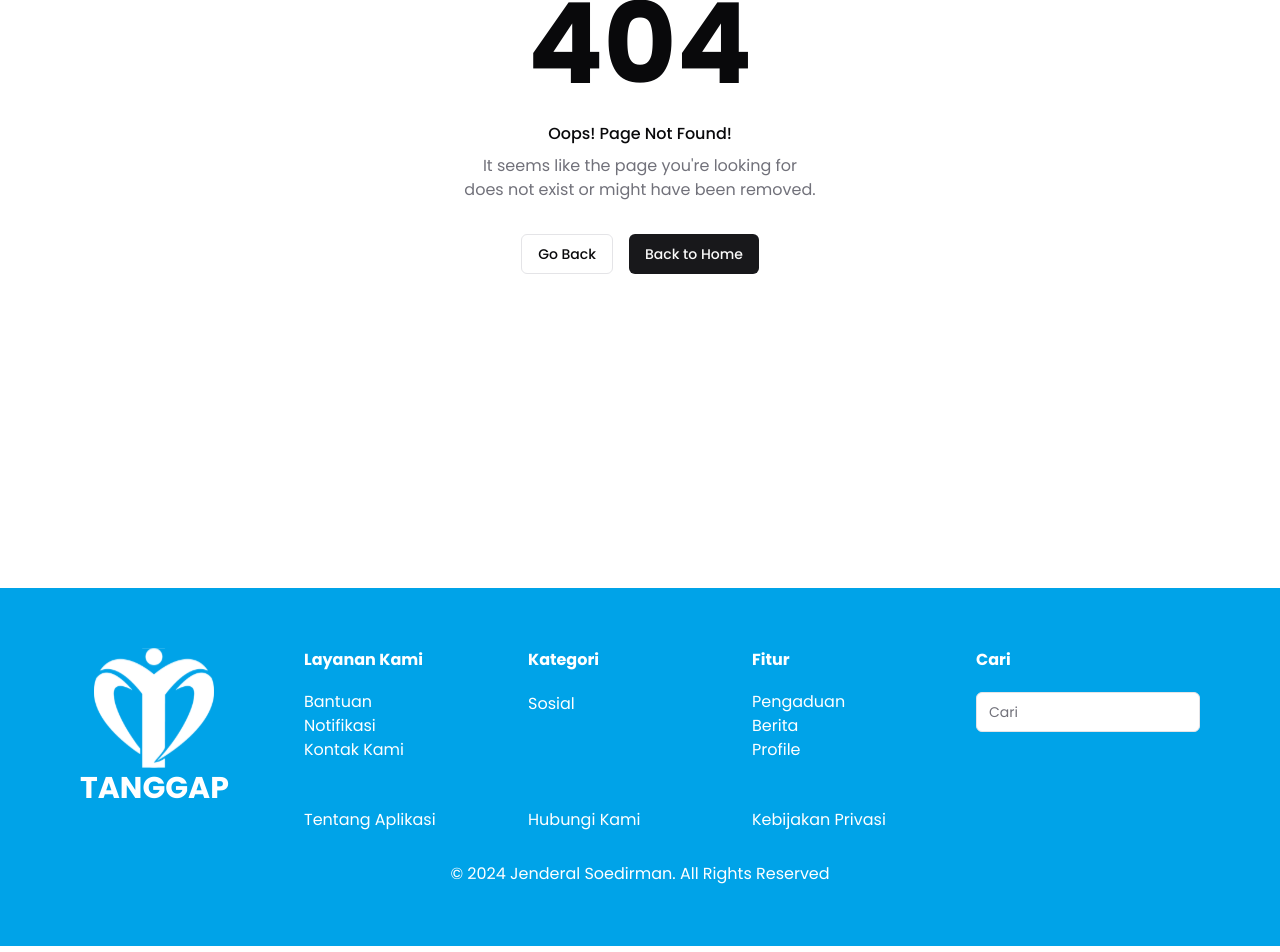
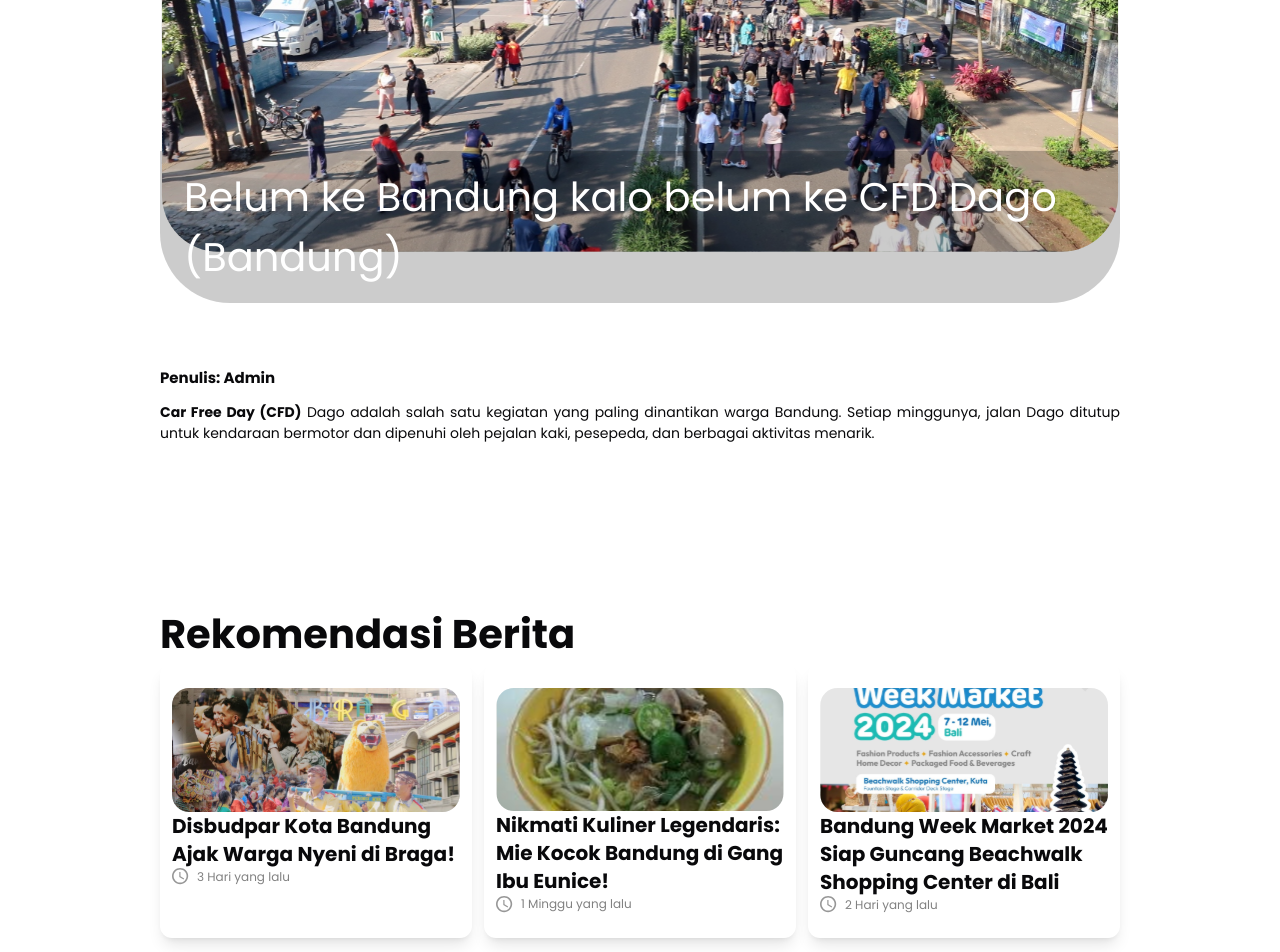
Before and after one commit to ariefhk/tanggap-app, a React (Vite) app: page /berita/2 in a window 1280 px wide. Shown: the part 340-1292 px from the top of the page. Built offline with nearby package versions, Linux system fonts and the light colour scheme.

Commit message:
add detail-news-page and dummy datas

```diff
--- /dev/null
+++ b/src/data/dummyData.js
@@ -0,0 +1,52 @@
+export const news = [
+  {
+    id: 1,
+    img: "/images/Berita/berita1.svg",
+    penulis: "Admin",
+    title:
+      "Kendalikan Inflasi, Kota Bandung Tanam Cabai dan Bawang Serentak di Seluruh Kecamatan",
+    desc: "Untuk mengendalikan inflasi, Pemerintah Kota Bandung melakukan penanaman cabai dan bawang secara serentak di seluruh kecamatan. Langkah ini diharapkan dapat menstabilkan harga dan ketersediaan komoditas tersebut.",
+    time: "10 Jam yang lalu",
+  },
+  {
+    id: 2,
+    img: "/images/Berita/berita2.svg",
+    penulis: "Admin",
+    title: "Belum ke Bandung kalo belum ke CFD Dago (Bandung)",
+    desc: "<b>Car Free Day (CFD)</b> Dago adalah salah satu kegiatan yang paling dinantikan warga Bandung. Setiap minggunya, jalan Dago ditutup untuk kendaraan bermotor dan dipenuhi oleh pejalan kaki, pesepeda, dan berbagai aktivitas menarik.",
+    time: "1 Hari yang lalu",
+  },
+  {
+    id: 3,
+    img: "/images/Berita/berita3.svg",
+    penulis: "Admin",
+    title:
+      "Bandung Week Market 2024 Siap Guncang Beachwalk Shopping Center di Bali",
+    desc: "Acara Bandung Week Market 2024 akan digelar di Beachwalk Shopping Center di Bali. Acara ini akan menghadirkan berbagai produk kreatif dari Bandung, mulai dari fashion hingga kuliner, yang siap memanjakan pengunjung.",
+    time: "2 Hari yang lalu",
+  },
+  {
+    id: 4,
+    img: "/images/Berita/berita4.svg",
+    penulis: "Admin",
+    title: "Disbudpar Kota Bandung Ajak Warga Nyeni di Braga!",
+    desc: "Dinas Kebudayaan dan Pariwisata Kota Bandung mengajak warga untuk berpartisipasi dalam kegiatan seni di Jalan Braga. Acara ini bertujuan untuk mempromosikan seni dan budaya lokal serta memperkuat identitas kota.",
+    time: "3 Hari yang lalu",
+  },
+  {
+    id: 5,
+    img: "/images/Berita/berita5.svg",
+    penulis: "Admin",
+    title: "Nikmati Kuliner Legendaris: Mie Kocok Bandung di Gang Ibu Eunice!",
+    desc: "Mie Kocok Bandung di Gang Ibu Eunice adalah salah satu kuliner legendaris yang wajib dicoba saat berkunjung ke Bandung. Rasanya yang khas dan autentik membuatnya menjadi favorit banyak orang.",
+    time: "1 Minggu yang lalu",
+  },
+  {
+    id: 6,
+    img: "/images/Berita/berita6.svg",
+    penulis: "Admin",
+    title: "Banyak Pasangan Nikah Muda di Bandung, Ini Penyebabnya!",
+    desc: "Tren menikah muda semakin meningkat di Bandung. Artikel ini membahas berbagai faktor yang mempengaruhi keputusan pasangan muda untuk menikah di usia dini, termasuk faktor sosial dan budaya.",
+    time: "5 Jam yang lalu",
+  },
+];
--- /dev/null
+++ b/src/pages/detail-news-page.jsx
@@ -0,0 +1,82 @@
+import { news } from "@/data/dummyData";
+import AppLayout from "@/layouts/app-layout";
+import React from "react";
+import { Link, useParams } from "react-router-dom";
+
+function DetailNewsPage() {
+  const { id } = useParams();
+
+  const newsId = parseInt(id, 10);
+
+  const otherNews = news.filter((item) => item.id !== newsId);
+  const randomNews = otherNews.sort(() => 0.5 - Math.random()).slice(0, 3);
+
+  return (
+    <AppLayout>
+      <div className='relative mx-40 my-10'>
+        <section className='my-10'>
+          {news.map((item) => (
+            <div className='w-full '>
+              {item.id == id && (
+                <div className='relative'>
+                  <img
+                    src={item.img}
+                    alt={item.title}
+                    className='w-full h-[563px]'
+                  />
+                  <div className='absolute bottom-0 left-0 w-full bg-black bg-opacity-20 p-4 rounded-b-[70px] mb-6'>
+                    <p className='text-[40px] text-white px-2'>{item.title}</p>
+                  </div>
+                </div>
+              )}
+            </div>
+          ))}
+        </section>
+
+        <section className='my-10'>
+          {news.map((item) => (
+            <div>
+              {item.id == id && (
+                <div>
+                  <h2 className='text-[15px] font-bold mb-3'>
+                    Penulis: {item.penulis}
+                  </h2>
+                  <p
+                    className='text-[14px] text-justify'
+                    dangerouslySetInnerHTML={{ __html: item.desc }}
+                  />
+                </div>
+              )}
+            </div>
+          ))}
+        </section>
+
+        <section className='my-40'>
+          <h1 className='text-[40px] font-bold'>Rekomendasi Berita</h1>
+          <div className='grid sm:grid-cols-1 md:grid-cols-2 lg:grid-cols-3 gap-[12px]'>
+            {randomNews.map((item) => (
+              <div
+                className='rounded-[12px] shadow-lg px-3 py-[24px] hover:cursor-pointer'
+                key={item.id}
+              >
+                <div className='flex flex-col gap-4'>
+                  <Link to={`/berita/${item.id}`}>
+                    <img src={item.img} alt={item.title} />
+                    <h3 className='text-xl font-bold'>{item.title}</h3>
+                    <p className='text-[18px]'>{item.content}</p>
+                    <div className='flex items-center gap-2'>
+                      <img src='/images/clock-icon.svg' alt='clock' />
+                      <p className='text-[#818181] text-[12px]'>{item.time}</p>
+                    </div>
+                  </Link>
+                </div>
+              </div>
+            ))}
+          </div>
+        </section>
+      </div>
+    </AppLayout>
+  );
+}
+
+export default DetailNewsPage;
--- a/src/pages/news-page.jsx
+++ b/src/pages/news-page.jsx
@@ -1,64 +1,33 @@
-import { Card, CardContent } from "@/components/ui/card";
 import {
   Carousel,
   CarouselContent,
   CarouselItem,
 } from "@/components/ui/carousel";
+import { news } from "@/data/dummyData";
 import AppLayout from "@/layouts/app-layout";
+import { Link } from "react-router-dom";
 
 const NewsPage = () => {
-  const news = [
-    {
-      img: "/images/Berita/berita1.svg",
-      title:
-        "Kendalikan Inflasi, Kota Bandung Tanam Cabai dan Bawang Serentak di Seluruh Kecamatan",
-      time: "10 Jam yang lalu",
-    },
-    {
-      img: "/images/Berita/berita2.svg",
-      title: "Belum ke Bandung kalo belum ke CFD Dago (Bandung)",
-      time: "1 Hari yang lalu",
-    },
-    {
-      img: "/images/Berita/berita3.svg",
-      title:
-        "Bandung Week Market 2024 Siap Guncang Beachwalk Shopping Center di Bali",
-      time: "2 Hari yang lalu",
-    },
-    {
-      img: "/images/Berita/berita4.svg",
-      title: "Disbudpar Kota Bandung Ajak Warga Nyeni di Braga!",
-      time: "3 Hari yang lalu",
-    },
-    {
-      img: "/images/Berita/berita5.svg",
-      title:
-        "Nikmati Kuliner Legendaris: Mie Kocok Bandung di Gang Ibu Eunice!",
-      time: "1 Minggu yang lalu",
-    },
-    {
-      img: "/images/Berita/berita6.svg",
-      title: "Banyak Pasangan Nikah Muda di bandung, Ini Penyebabnya !",
-      time: "5 Jam yang lalu",
-    },
-  ];
-
   return (
     <AppLayout>
       <section className='relative mx-40 my-10'>
-        <Carousel className='w-full'>
+        <Carousel className='w-full hover:cursor-pointer'>
           <CarouselContent>
-            {news.map((news, index) => (
-              <CarouselItem key={index}>
+            {news.map((item) => (
+              <CarouselItem key={item.id}>
                 <div className='relative'>
+                  <Link to={`/berita/${item.id}`} className='block'>
                     <img
-                    src={news.img}
-                    alt={news.title}
+                      src={item.img}
+                      alt={item.title}
                       className='w-full h-[563px]'
                     />
                     <div className='absolute bottom-0 left-0 w-full bg-black bg-opacity-20 p-4 rounded-b-[70px] mb-6'>
-                    <p className='text-[40px] text-white px-2'>{news.title}</p>
+                      <p className='text-[40px] text-white px-2'>
+                        {item.title}
+                      </p>
                     </div>
+                  </Link>
                 </div>
               </CarouselItem>
             ))}
@@ -68,19 +37,21 @@ const NewsPage = () => {
 
       <section>
         <div className='grid sm:grid-cols-1 md:grid-cols-2 lg:grid-cols-3 gap-[12px] mx-40 mb-28'>
-          {news.map((news, index) => (
+          {news.map((item) => (
             <div
-              className='rounded-[12px] shadow-lg px-3 py-[24px]'
-              key={index}
+              className='rounded-[12px] shadow-lg px-3 py-[24px] hover:cursor-pointer'
+              key={item.id}
             >
               <div className='flex flex-col gap-4'>
-                <img src={news.img} alt={news.title} />
-                <h3 className='text-xl font-bold'>{news.title}</h3>
-                <p className='text-[18px]'>{news.content}</p>
+                <Link to={`/berita/${item.id}`}>
+                  <img src={item.img} alt={item.title} />
+                  <h3 className='text-xl font-bold'>{item.title}</h3>
+                  <p className='text-[18px]'>{item.content}</p>
                   <div className='flex items-center gap-2'>
                     <img src='/images/clock-icon.svg' alt='clock' />
-                  <p className='text-[#818181] text-[12px]'>{news.time}</p>
+                    <p className='text-[#818181] text-[12px]'>{item.time}</p>
                   </div>
+                </Link>
               </div>
             </div>
           ))}
--- a/src/route/index.jsx
+++ b/src/route/index.jsx
@@ -9,20 +9,22 @@ import CustomerServicePage from "@/pages/customer-service-page";
 import KebijkanPrivasiPage from "@/pages/kebijakan-privasi-page";
 import ProfilePage from "@/pages/profile-page";
 import PengaduanSayaPage from "@/pages/pengaduan-saya-page";
+import DetailNewsPage from "@/pages/detail-news-page";
 
 const AppRoute = () => {
   return (
     <Routes>
-      <Route path="*" element={<NotFoundPage />} />
-      <Route path="/login" element={<LoginPage />} />
-      <Route path="/register" element={<RegisterPage />} />
-      <Route path="/" element={<HomePage />} />
-      <Route path="/pengaduan" element={<PengaduanPage />} />
-      <Route path="/berita" element={<NewsPage />} />
-      <Route path="/customer-service" element={<CustomerServicePage />} />
-      <Route path="/kebijakan-privasi" element={<KebijkanPrivasiPage />} />
-      <Route path="/profile" element={<ProfilePage />} />
-      <Route path="/pengaduan-saya" element={<PengaduanSayaPage />} />
+      <Route path='*' element={<NotFoundPage />} />
+      <Route path='/login' element={<LoginPage />} />
+      <Route path='/register' element={<RegisterPage />} />
+      <Route path='/' element={<HomePage />} />
+      <Route path='/pengaduan' element={<PengaduanPage />} />
+      <Route path='/berita' element={<NewsPage />} />
+      <Route path='/customer-service' element={<CustomerServicePage />} />
+      <Route path='/kebijakan-privasi' element={<KebijkanPrivasiPage />} />
+      <Route path='/profile' element={<ProfilePage />} />
+      <Route path='/pengaduan-saya' element={<PengaduanSayaPage />} />
+      <Route path='/berita/:id' element={<DetailNewsPage />} />
     </Routes>
   );
 };
```
Lines whose indentation alone changed are shown as unchanged.
